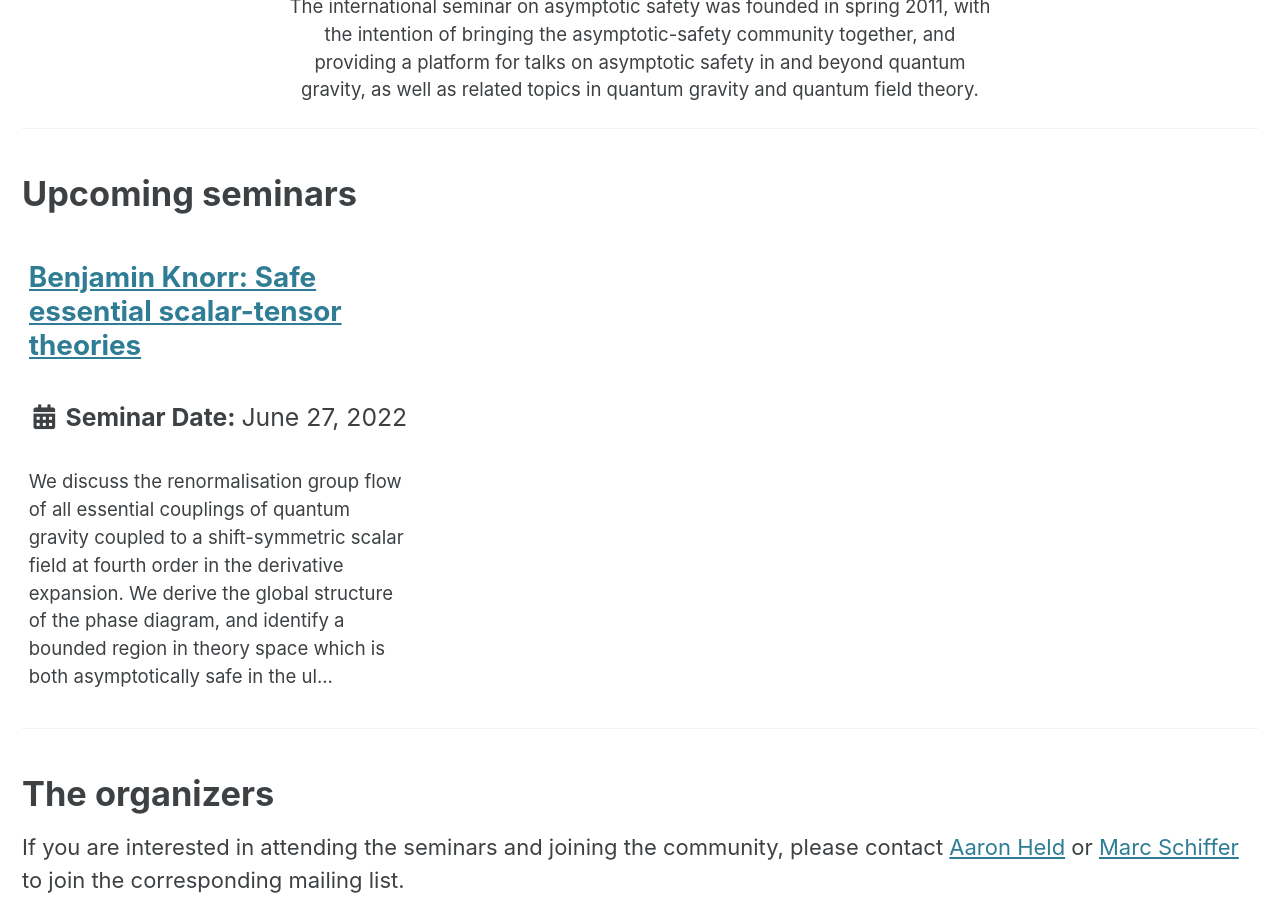
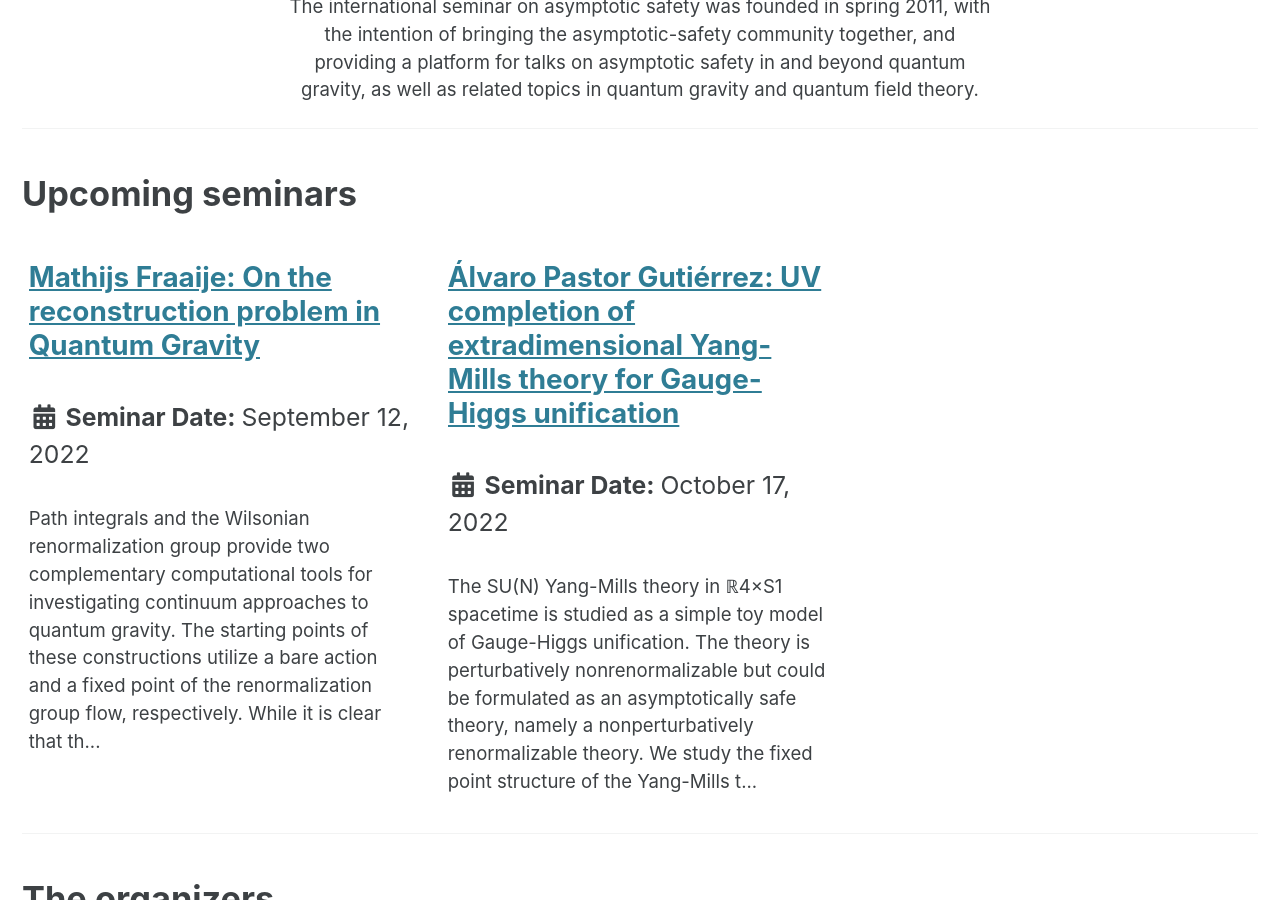
Before and after one commit to aaron-hd/as-website, a Jekyll site: the page built from index.md, in a window 1280 px wide and 900 px high, scrolled down 531 px. Built offline with Jekyll 4.4.1, drawn with Linux system fonts in a browser that asks for light colours; cached includes are drawn as plain includes.

Commit message:
update posts

```diff
--- /dev/null
+++ b/_posts/2022-09-12-Mathijs-Fraaije.md
@@ -0,0 +1,7 @@
+---
+title: "Mathijs Fraaije: On the reconstruction problem in Quantum Gravity"
+published: "true"
+category: "future"
+---
+
+Path integrals and the Wilsonian renormalization group provide two complementary computational tools for investigating continuum approaches to quantum gravity. The starting points of these constructions utilize a bare action and a fixed point of the renormalization group flow, respectively. While it is clear that there should be a connection between these ingredients, their relation is far from trivial. This results in the so-called reconstruction problem. In this work, we demonstrate that the map between these two formulations does not generate non-localities at quadratic order in the background curvature. At this level, the bare action in the path integral and the fixed-point action obtained from the Wilsonian renormalization group differ by local terms only. This conclusion does not apply to theories coming with a physical ultraviolet cutoff or a fundamental non-locality scale.
--- /dev/null
+++ b/_posts/2022-10-17-Alvaro-Pastor-Gutierrez.md
@@ -0,0 +1,7 @@
+---
+title: "Álvaro Pastor Gutiérrez: UV completion of extradimensional Yang-Mills theory for Gauge-Higgs unification"
+published: "true"
+category: "future"
+---
+
+The SU(N) Yang-Mills theory in ℝ4×S1 spacetime is studied as a simple toy model of Gauge-Higgs unification. The theory is perturbatively nonrenormalizable but could be formulated as an asymptotically safe theory, namely a nonperturbatively renormalizable theory. We study the fixed point structure of the Yang-Mills theory in ℝ4×S1 by using the functional renormalization group in the background field approximation. We derive the functional flow equations for the gauge coupling and the background gauge-field potential. There exists a nontrivial fixed point for both couplings at finite compactification radii. At the fixed point, gauge coupling and vacuum energy are both relevant. The renormalization group flow of the gauge coupling describes the smooth transition between the ultraviolet asymptotically safe regime and the strong interacting infrared limit.
```
Also changed, not shown: _posts/2022-06-27-Benjamin-Knorr.md (+0 -1 lines).
